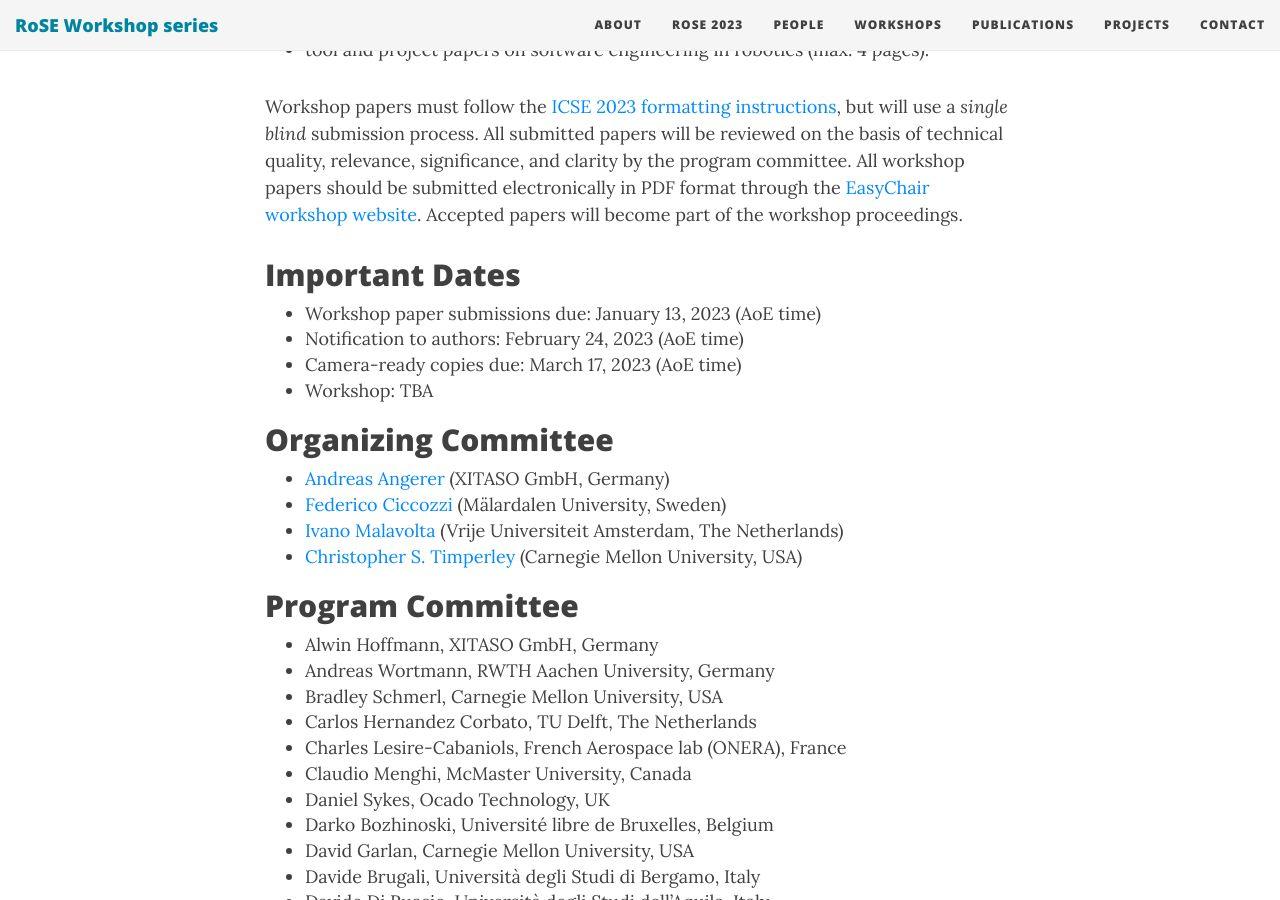
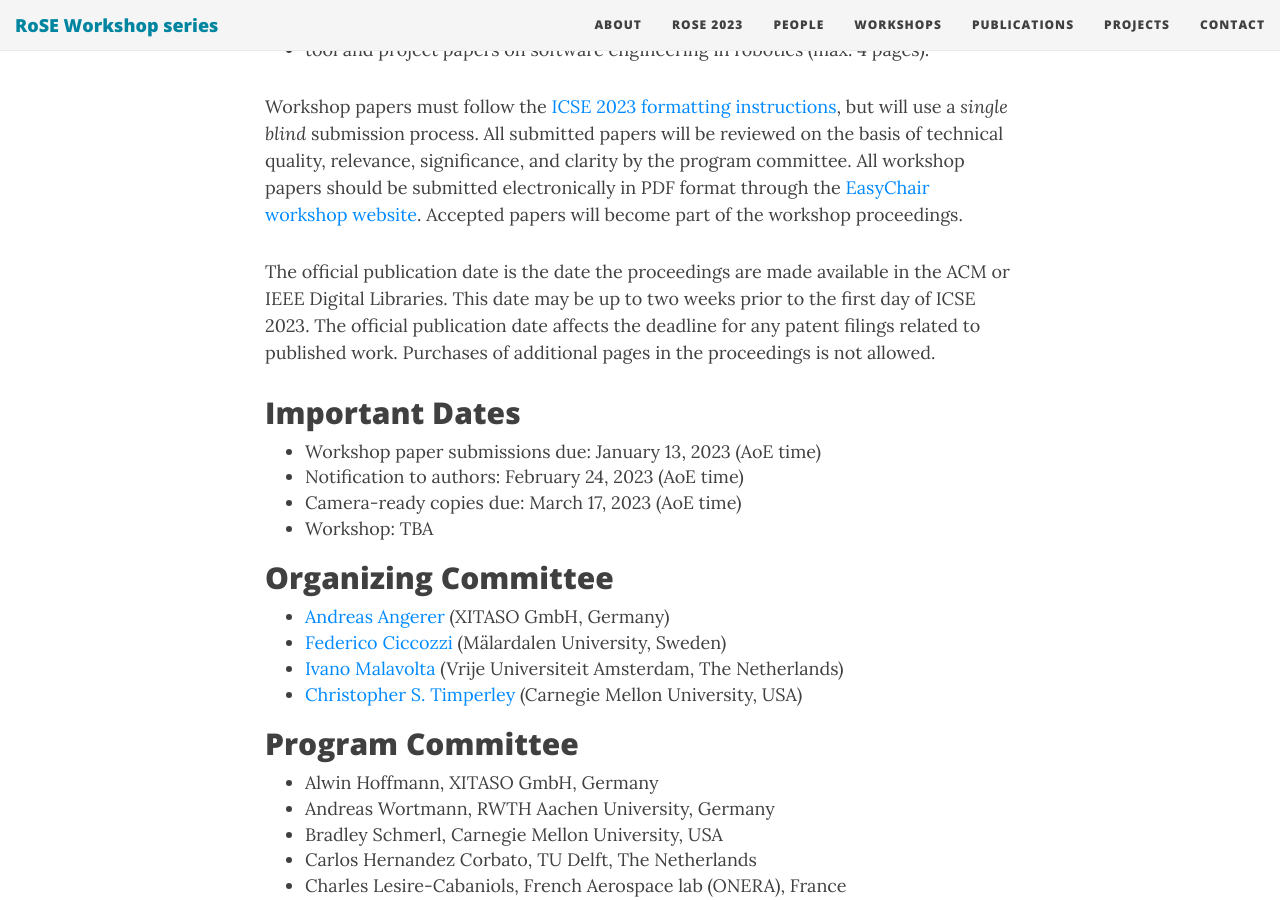
Before and after one commit to rose-workshops/rose-workshops.github.io, a Jekyll site: the page built from rose2023.md, in a window 1280 px wide and 900 px high, scrolled down 2170 px. Built offline with Jekyll 4.4.1, drawn with Linux system fonts in a browser that asks for light colours; nearby versions of some CDN libraries.

Commit message:
Add clarification sentences on cfp

```diff
--- a/rose2023.md
+++ b/rose2023.md
@@ -51,6 +51,8 @@
 
 Workshop papers must follow the [ICSE 2023 formatting instructions](https://conf.researchr.org/track/icse-2023/icse-2023-technical-track), but will use a *single blind* submission process. All submitted papers will be reviewed on the basis of technical quality, relevance, significance, and clarity by the program committee. All workshop papers should be submitted electronically in PDF format through the [EasyChair workshop website](https://easychair.org/conferences/?conf=rose2023). Accepted papers will become part of the workshop proceedings.
 
+The official publication date is the date the proceedings are made available in the ACM or IEEE Digital Libraries. This date may be up to two weeks prior to the first day of ICSE 2023. The official publication date affects the deadline for any patent filings related to published work. Purchases of additional pages in the proceedings is not allowed.
+
 ## Important Dates
 - Workshop paper submissions due: January 13, 2023 (AoE time)
 - Notification to authors: February 24, 2023 (AoE time)
```
